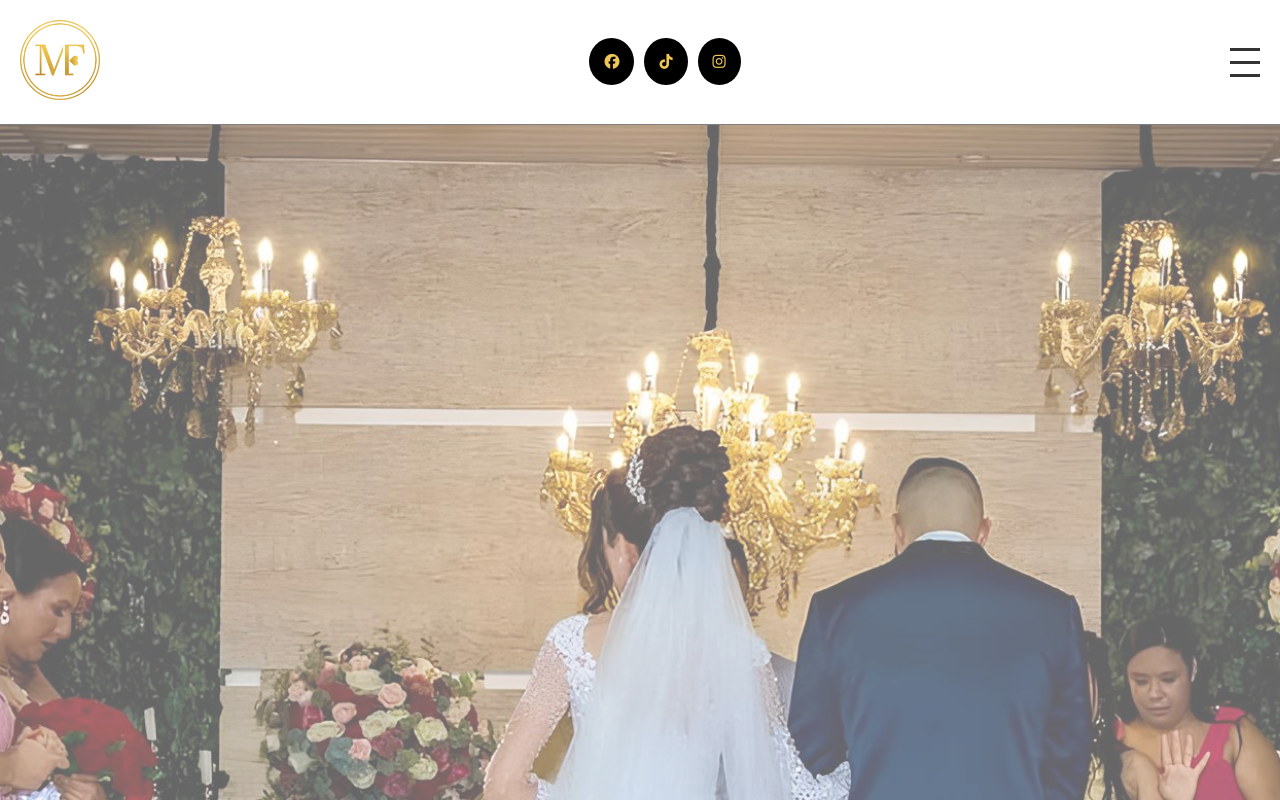
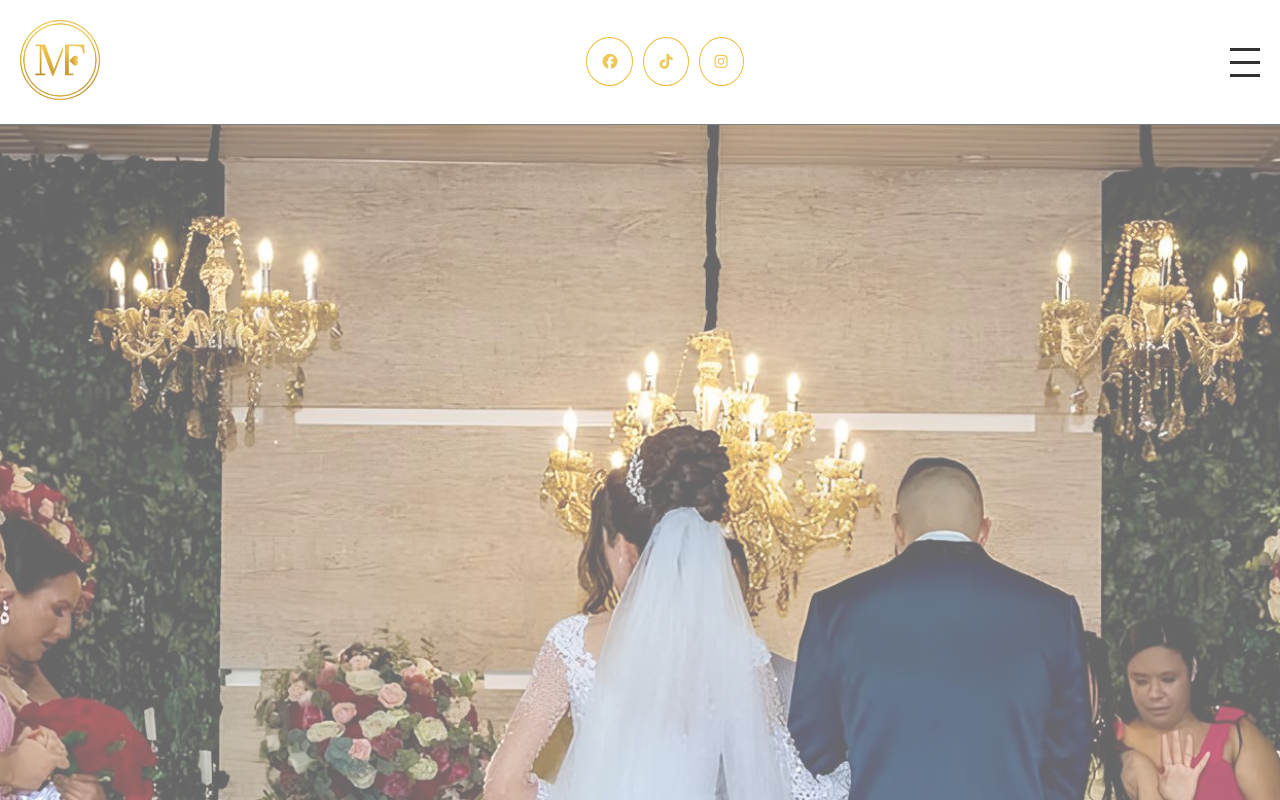
Before and after one commit to GabrielZolk/myfs-website, a Vue app: page / in a window 1280 px wide. Shown: the top 800 px of the page. Built offline with nearby package versions, Linux system fonts and the light colour scheme.

Commit message:
change icons colors

```diff
--- a/src/App.vue
+++ b/src/App.vue
@@ -111,10 +111,11 @@ export default {
 }
 
 .icon-container {
-  background-color: black;
+  background-color: white;
   padding: 15px;
   border-radius: 50%;
   margin: 0px 5px;
+  border: 1px solid #ebbb3a;
 }
 
 .menu-list {
```
